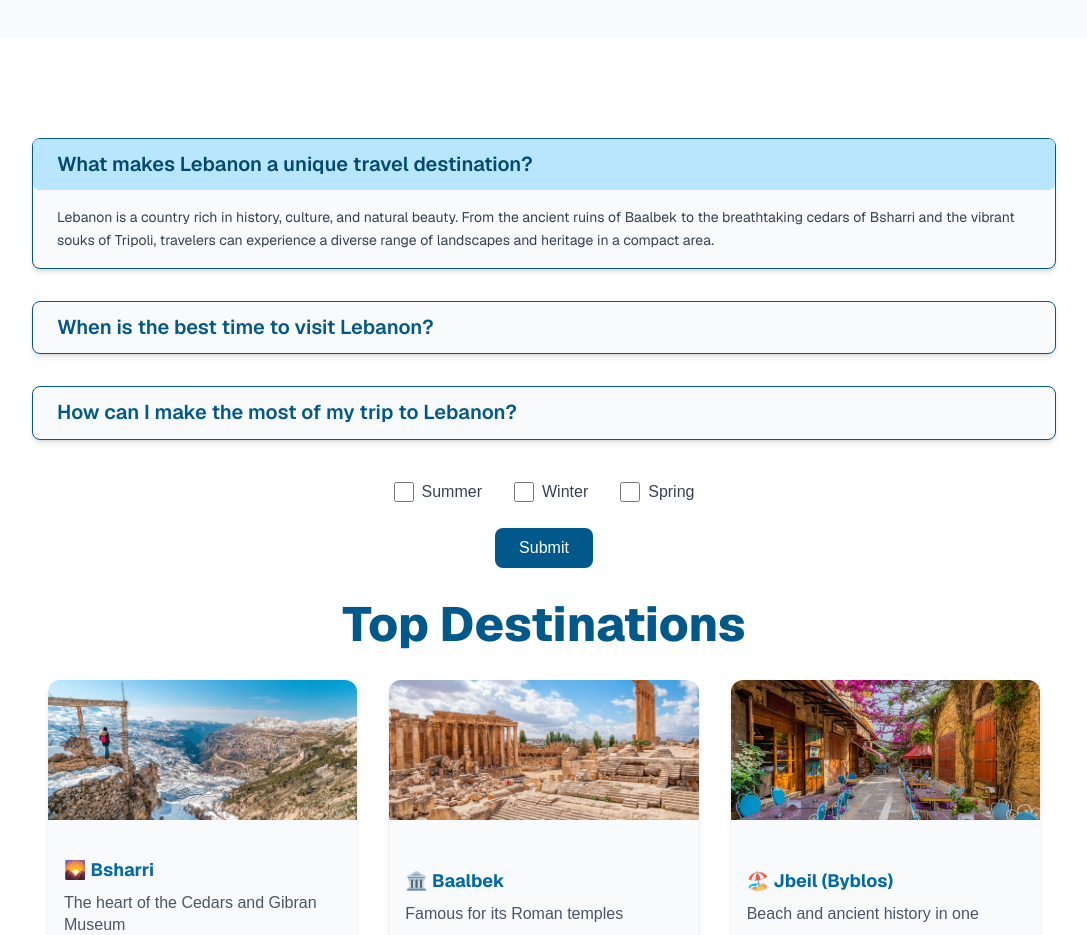
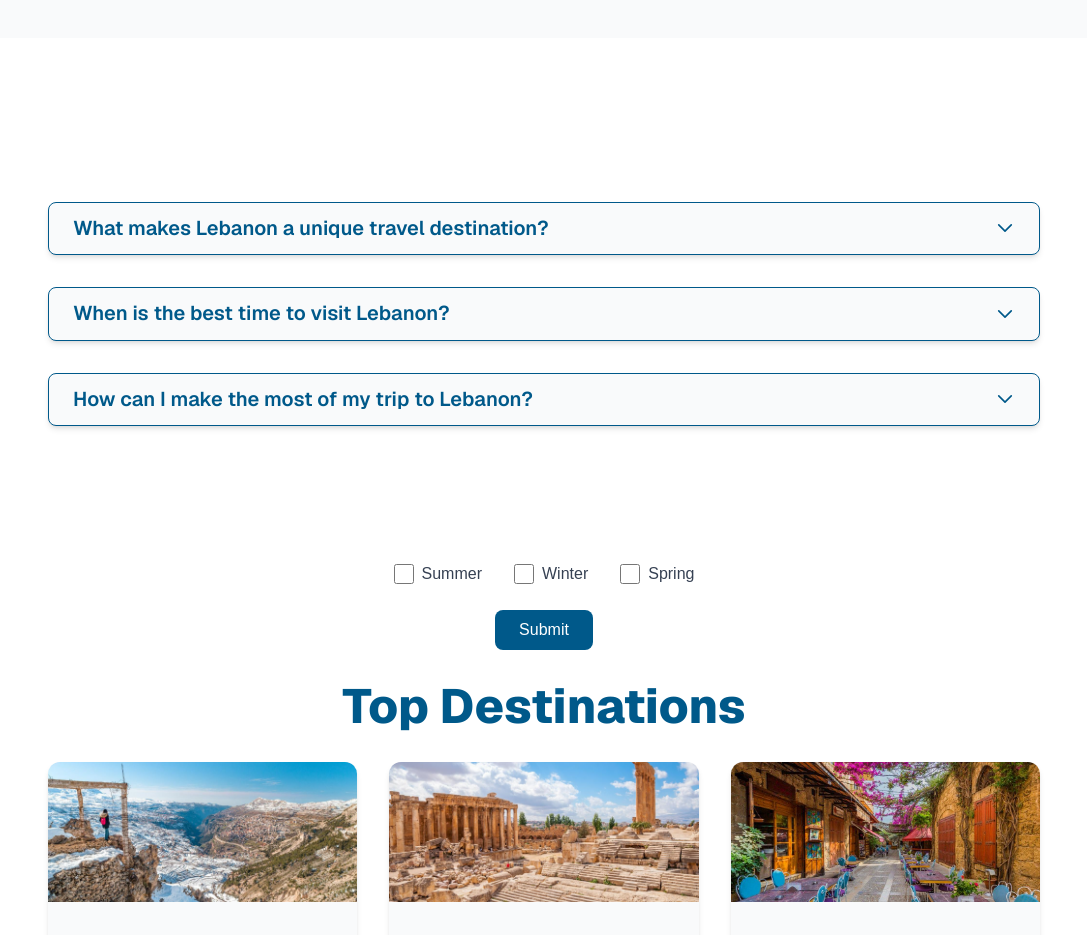
Before and after one commit to Dia8897/project2-frontend-travel-guide, a Next.js app: page / in a window 1280 px wide. Shown: the part 1520-2455 px from the top of the page, without its empty margins (96-1183 px from the left). Built offline with nearby package versions, Linux system fonts and the light colour scheme.

Commit message:
accordion custom icon

```diff
--- a/app/components/Accordion.js
+++ /dev/null
@@ -1,58 +0,0 @@
-import React from "react";
-import {
-    Accordion,
-    AccordionHeader,
-    AccordionBody,
-} from "@material-tailwind/react";
-
-import { ChevronDownIcon } from "@heroicons/react/24/outline";
-
-export function DefaultAccordion() {
-    const [open, setOpen] = React.useState(1);
-
-    const handleOpen = (value) => setOpen(open === value ? 0 : value);
-
-    return (
-        <div className="max-w-5xl mx-auto">
-            {[{
-                id: 1,
-                title: "What makes Lebanon a unique travel destination?",
-                content: "Lebanon is a country rich in history, culture, and natural beauty. From the ancient ruins of Baalbek to the breathtaking cedars of Bsharri and the vibrant souks of Tripoli, travelers can experience a diverse range of landscapes and heritage in a compact area."
-            }, {
-                id: 2,
-                title: "When is the best time to visit Lebanon?",
-                content: "The best time to visit Lebanon depends on your interests. Spring and autumn offer mild weather perfect for sightseeing and hiking, while winter brings snowy mountain resorts like Faraya for skiing. Summers are ideal for beach lovers along the Mediterranean coast."
-            }, {
-                id: 3,
-                title: "How can I make the most of my trip to Lebanon?",
-                content: "To get the most from your visit, plan to explore both the well-known landmarks and hidden gems. Use local guides for authentic experiences, try the diverse Lebanese cuisine, and engage with the warm and welcoming local communities to truly understand the culture."
-            }].map(({ id, title, content }) => (
-                <Accordion
-                    key={id}
-                    open={open === id}
-                    className="bg-gray-50 rounded-lg border border-sky-800 shadow-md mb-8"
-                >
-                    <AccordionHeader
-                        icon={
-                            <ChevronDownIcon
-                                className={`h-5 w-5 transition-transform duration-300 ${open === id ? "rotate-180" : ""
-                                    }`}
-                            />
-                        }
-                        onClick={() => handleOpen(id)}
-                        className={`text-sky-800 font-semibold rounded-md px-6 py-3 flex items-center
-              cursor-pointer
-              transition-colors duration-300
-              ${open === id ? "bg-sky-200 text-sky-900" : "hover:bg-sky-100"}`}
-                        style={{ gap: "12px" }}
-                    >
-                        <span className="flex-1">{title}</span>
-                    </AccordionHeader>
-                    <AccordionBody className="text-gray-700 px-6 py-4 leading-relaxed">
-                        {content}
-                    </AccordionBody>
-                </Accordion>
-            ))}
-        </div>
-    );
-}
--- /dev/null
+++ b/app/components/AccordionCustomIcon.js
@@ -0,0 +1,64 @@
+import React from "react";
+import {
+  Accordion,
+  AccordionHeader,
+  AccordionBody,
+} from "@material-tailwind/react";
+
+function Icon({ id, open }) {
+  return (
+    <svg
+      xmlns="http://www.w3.org/2000/svg"
+      fill="none"
+      viewBox="0 0 24 24"
+      strokeWidth={2}
+      stroke="currentColor"
+      className={`${id === open ? "rotate-180" : ""} h-5 w-5 transition-transform`}
+    >
+      <path strokeLinecap="round" strokeLinejoin="round" d="M19.5 8.25l-7.5 7.5-7.5-7.5" />
+    </svg>
+  );
+}
+
+export default function AccordionCustomIcon() {
+  const [open, setOpen] = React.useState(0);
+
+  const handleOpen = (value) => setOpen(open === value ? 0 : value);
+
+  return (
+    <div className="max-w-5xl mx-auto px-4 py-16">
+     {[{
+                id: 1,
+                title: "What makes Lebanon a unique travel destination?",
+                content: "Lebanon is a country rich in history, culture, and natural beauty. From the ancient ruins of Baalbek to the breathtaking cedars of Bsharri and the vibrant souks of Tripoli, travelers can experience a diverse range of landscapes and heritage in a compact area."
+            }, {
+                id: 2,
+                title: "When is the best time to visit Lebanon?",
+                content: "The best time to visit Lebanon depends on your interests. Spring and autumn offer mild weather perfect for sightseeing and hiking, while winter brings snowy mountain resorts like Faraya for skiing. Summers are ideal for beach lovers along the Mediterranean coast."
+            }, {
+                id: 3,
+                title: "How can I make the most of my trip to Lebanon?",
+                content: "To get the most from your visit, plan to explore both the well-known landmarks and hidden gems. Use local guides for authentic experiences, try the diverse Lebanese cuisine, and engage with the warm and welcoming local communities to truly understand the culture."
+            }].map(({ id, title, content }) => (
+        <Accordion
+          key={id}
+          open={open === id}
+          icon={<Icon id={id} open={open} />}
+          className="bg-gray-50 rounded-lg border border-sky-800 shadow-md mb-8"
+        >
+          <AccordionHeader
+            onClick={() => handleOpen(id)}
+            className={`text-sky-800 font-semibold rounded-md px-6 py-3 flex items-center cursor-pointer
+              ${open === id ? "bg-sky-200 text-sky-900" : "hover:bg-sky-100"}`}
+            style={{ gap: "12px" }}
+          >
+            <span className="flex-1">{title}</span>
+          </AccordionHeader>
+          <AccordionBody className="text-gray-700 px-6 py-4 leading-relaxed">
+            {content}
+          </AccordionBody>
+        </Accordion>
+      ))}
+    </div>
+  );
+}
--- a/app/page.js
+++ b/app/page.js
@@ -3,16 +3,17 @@ import Header from "./components/Header";
 import Hero from "./components/Hero";
 import Footer from "./components/Footer";
 import AboutUs from "./components/AboutUs"
-import {places} from "./placesData"
+import { places } from "./placesData"
 import Places from "./components/Places";
 import OptionSelector from "./components/options";
 import Reviews from "./components/reviews"
-import {DefaultAccordion} from './components/Accordion';
+import AccordionCustomIcon from './components/AccordionCustomIcon';
+
 
 
 export default function Home() {
 
-    const handleSelect = (selectedOption) => {
+  const handleSelect = (selectedOption) => {
     console.log("Selected option:", selectedOption);
 
   };
@@ -35,19 +36,18 @@ export default function Home() {
         content="Start your journey through Lebanon with handpicked recommendations, expert travel tips, and hidden gems you won't find in typical guides. From city buzz to mountain calm, this platform is your trusted companion to explore Lebanon's diverse beauty with confidence and ease."
         direction="left"
       />
-
-      <DefaultAccordion/>
+      <AccordionCustomIcon />
 
       <OptionSelector
-      options={['Summer', 'Winter', 'Spring']} onSelect={handleSelect}
+        options={['Summer', 'Winter', 'Spring']} onSelect={handleSelect}
       />
 
       <Places
         title="Top Destinations"
-        places={places.slice(0,3)}
+        places={places.slice(0, 3)}
       />
 
-      <Reviews/>
+      <Reviews />
       <Footer />
     </main>
   );
```
